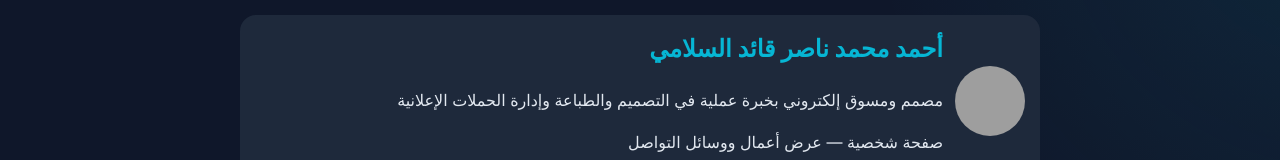
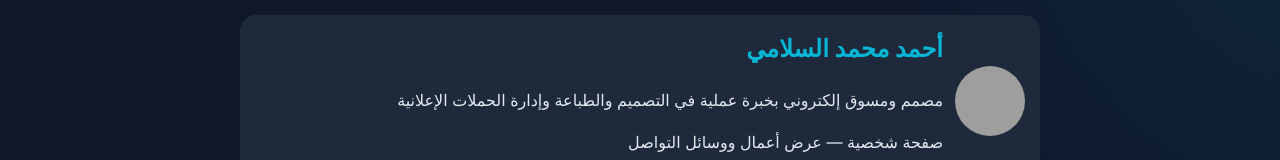
Before and after one commit to ahmedalslamy/ahmed_alsmy-CV.2, a plain HTML site: page index.html in a window 1280 px wide. Shown: the top 160 px of the page. Drawn offline with Linux system fonts and the light colour scheme; grey boxes are pictures that could not be loaded.

Commit message:
Update index.html

```diff
--- a/index.html
+++ b/index.html
@@ -126,7 +126,7 @@ h1,h2,h3{margin-top:0;color:var(--accent);}
   <div class="card" style="display:flex;align-items:center;gap:12px;">
     <img src="https://i.ibb.co/0VWQv8F1/your-photo.jpg" alt="أحمد السلامي" style="width:70px;height:70px;border-radius:50%;object-fit:cover;">
     <div>
-      <h2>أحمد محمد ناصر قائد السلامي</h2>
+      <h2>أحمد محمد السلامي</h2>
       <p>مصمم ومسوق إلكتروني بخبرة عملية في التصميم والطباعة وإدارة الحملات الإعلانية</p>
       <p>صفحة شخصية — عرض أعمال ووسائل التواصل</p>
     </div>
```
